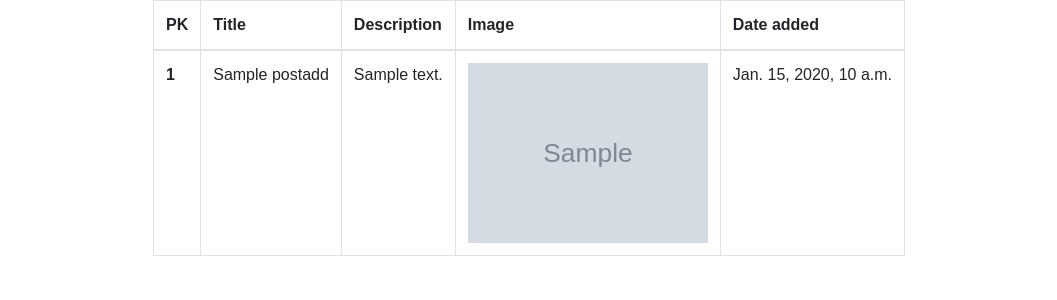
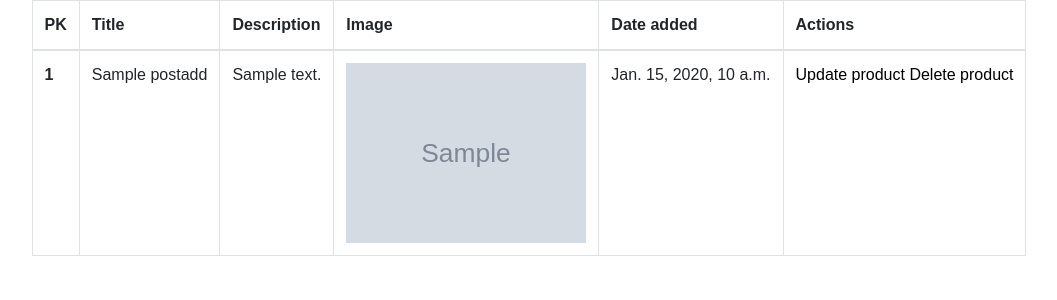
Before and after one commit to VladDumitru87/online_store_fp, a Django app: page /products/list/ in a window 1280 px wide. Shown: the part 88-388 px from the top of the page, without its empty margins (111-1168 px from the left). Run offline with Django 3.2, Linux system fonts and the light colour scheme; tables that the repository leaves empty hold one stand-in row (values such as "Sample post"); grey boxes marked "Sample" are stand-in pictures; some libraries are stand-ins or nearby versions.

Commit message:
Update and delete actions

```diff
--- a/online_store_fp/templates/product_list.html
+++ b/online_store_fp/templates/product_list.html
@@ -12,6 +12,7 @@
                 <th scope="col">Description</th>
                 <th scope="col">Image</th>
                 <th scope="col">Date added</th>
+                <th scope="col">Actions</th>
             </tr>
         </thead>
 
@@ -23,6 +24,10 @@
                     <td>{{ product.text }}</td>
                     <td><img src="{% get_media_prefix %}{{ product.image }}" width="240"></td>
                     <td>{{ product.create_date }}</td>
+                    <td>
+                        <a href="{% url 'product_update' product.pk %}">Update product</a>
+                        <a href="{% url 'product_delete' product.pk %}">Delete product</a>
+                    </td>
                 </tr>
             {% endfor %}
         </tbody>
```
